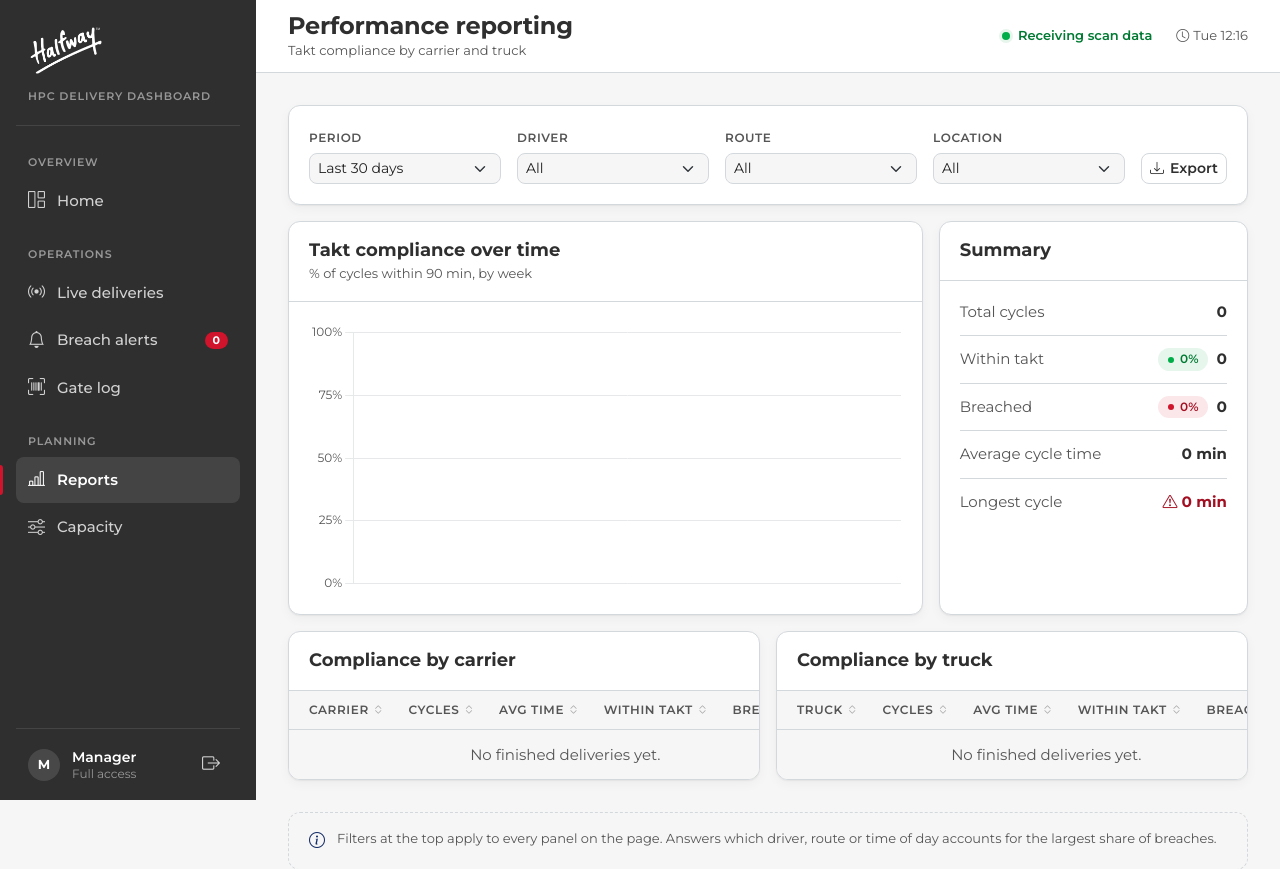
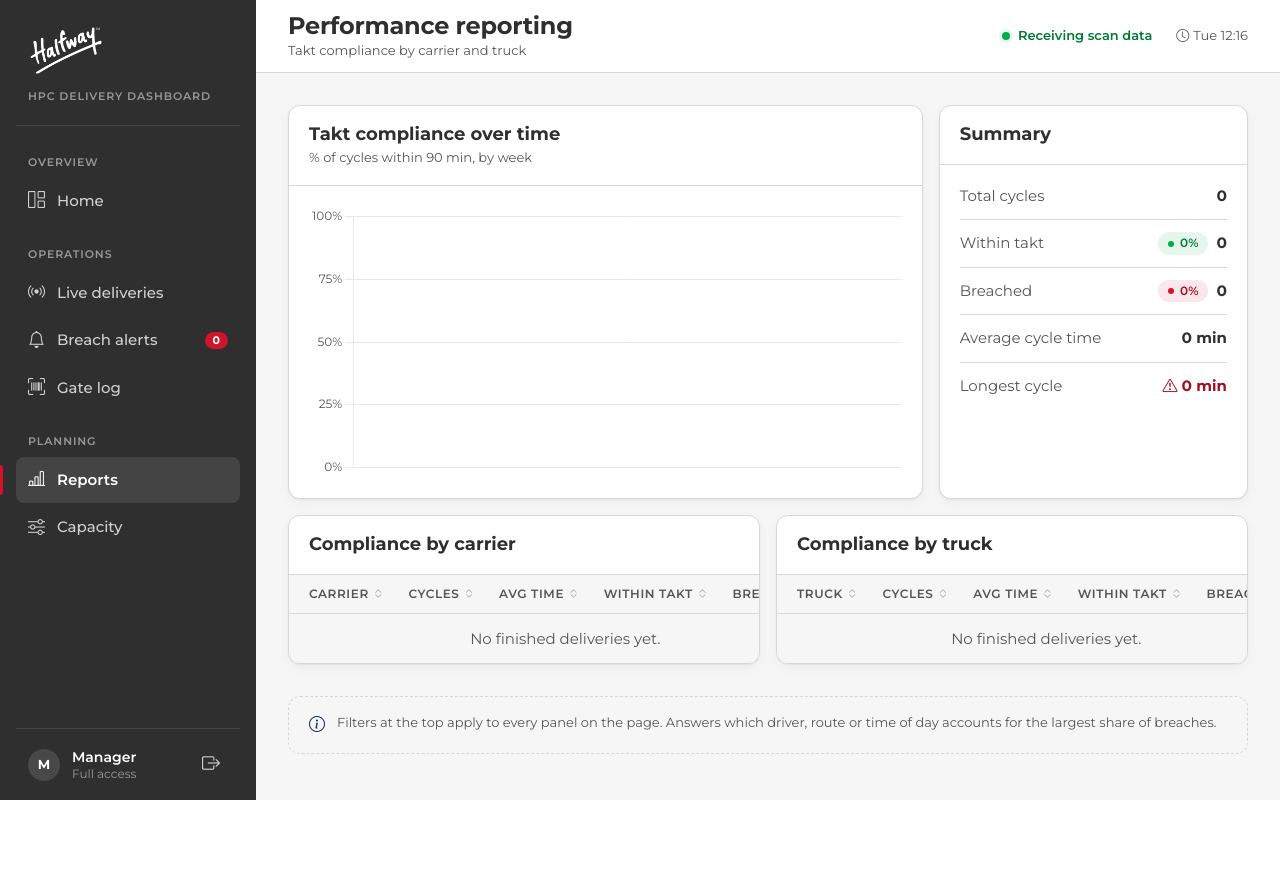
Before and after one commit to u23525364-code/BFB321-Group-1, a Flask app: page /reports in a window 1280 px wide. Shown: the top 869 px of the page. After the commit the page ends 800 px from the top, so only its background shows below. Run offline with Flask 3, Linux system fonts and the light colour scheme; the visitor is signed in with stand-in values (Sample User, id 1); data that the repository does not hold is empty.

Commit message:
removed unused filters

```diff
--- a/templates/reports.html
+++ b/templates/reports.html
@@ -104,31 +104,6 @@
 
       <main class="app-content" id="main-content" tabindex="-1">
 
-        <section class="card mb-3" aria-label="Report filters">
-          <div class="card-body">
-            <form class="row g-3 align-items-end">
-              <div class="col-6 col-md">
-                <label class="form-label" for="fPeriod">Period</label>
-                <select class="form-select form-select-sm" id="fPeriod"><option>Last 30 days</option></select>
-              </div>
-              <div class="col-6 col-md">
-                <label class="form-label" for="fDriver">Driver</label>
-                <select class="form-select form-select-sm" id="fDriver"><option>All</option></select>
-              </div>
-              <div class="col-6 col-md">
-                <label class="form-label" for="fRoute">Route</label>
-                <select class="form-select form-select-sm" id="fRoute"><option>All</option></select>
-              </div>
-              <div class="col-6 col-md">
-                <label class="form-label" for="fLocation">Location</label>
-                <select class="form-select form-select-sm" id="fLocation"><option>All</option></select>
-              </div>
-              <div class="col-12 col-md-auto">
-                <button type="button" class="btn btn-sm btn-outline-secondary w-100"><i class="bi bi-download" aria-hidden="true"></i>Export</button>
-              </div>
-            </form>
-          </div>
-        </section>
 
         <div class="row g-3 mb-3">
           <div class="col-12 col-xl-8">
```
